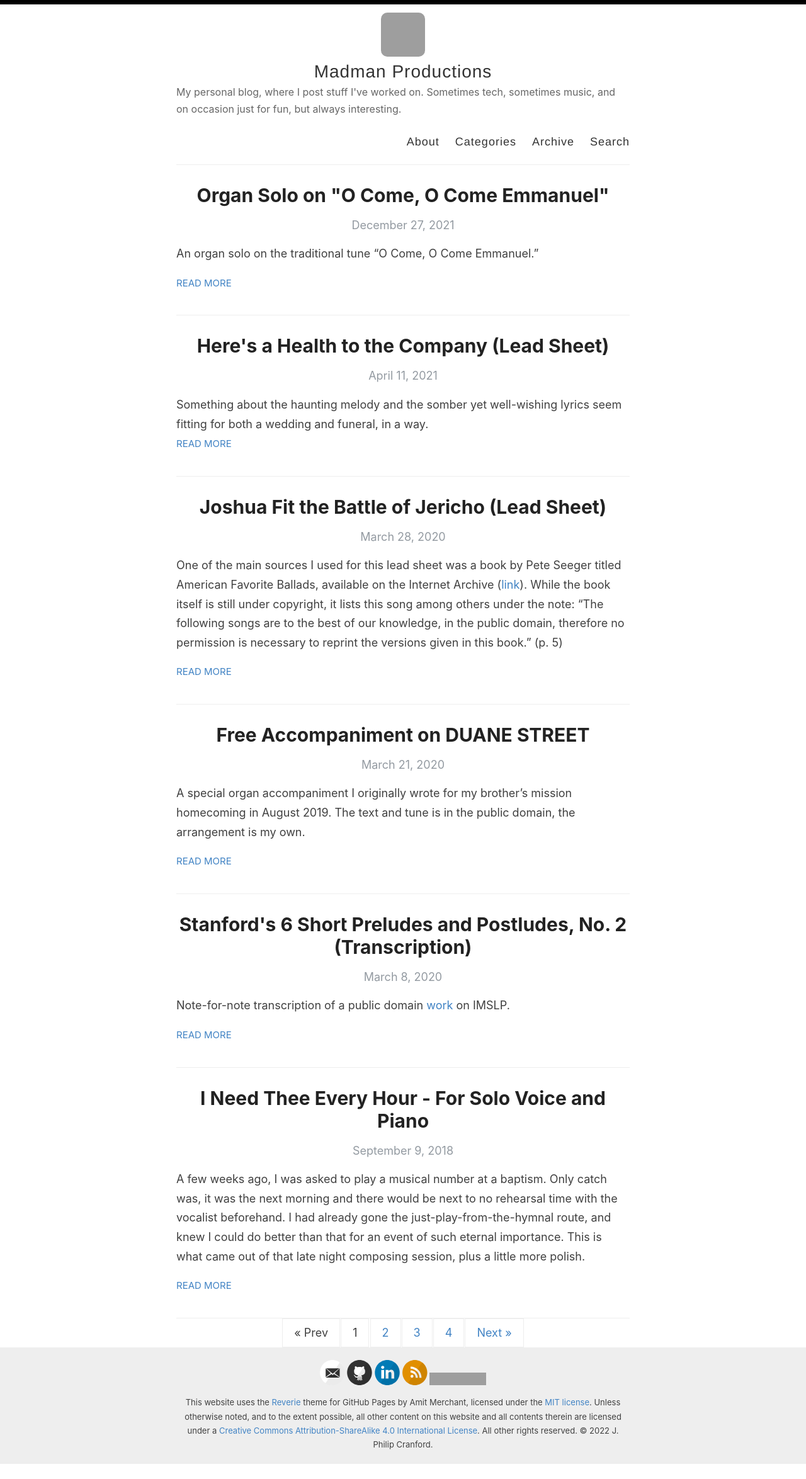
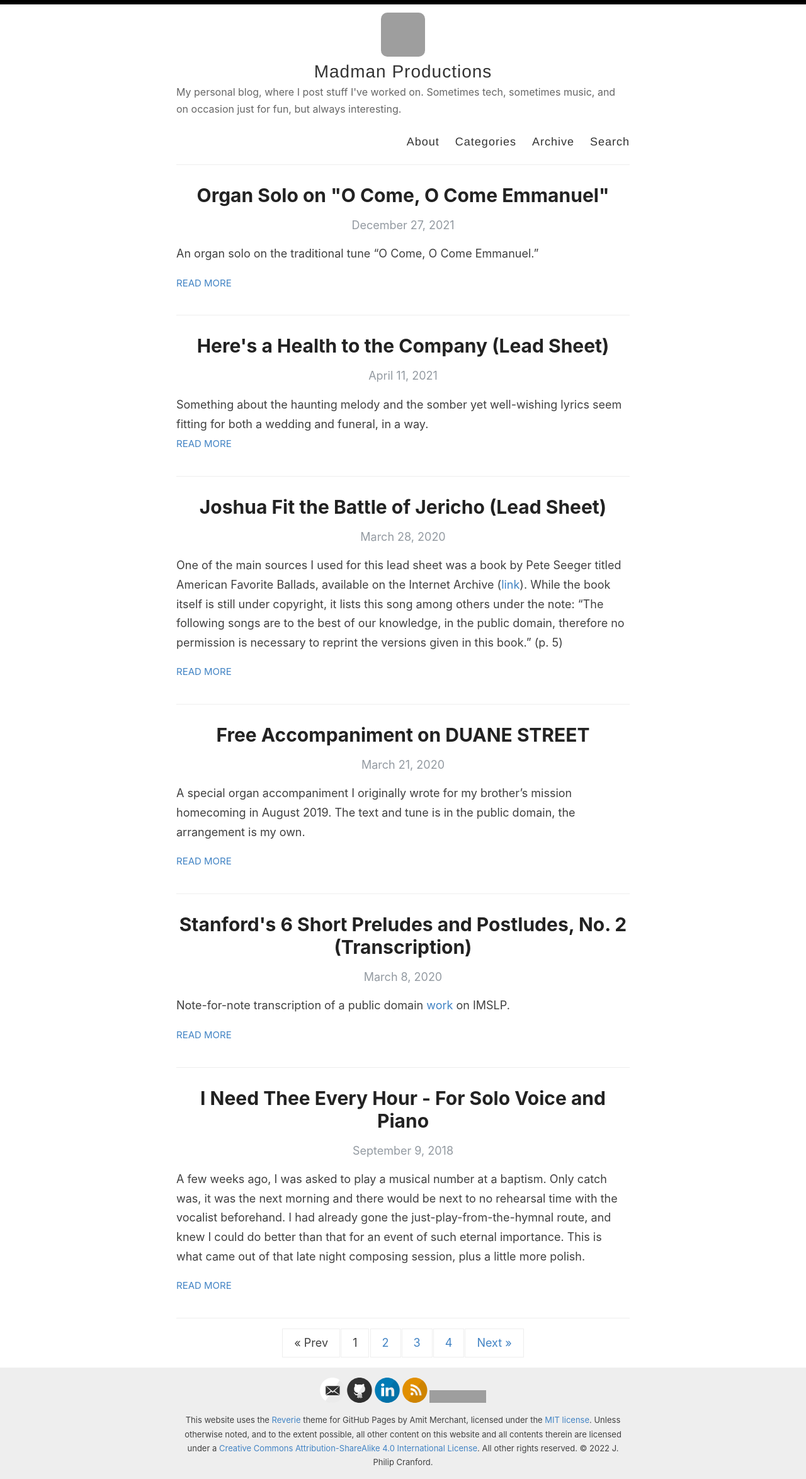
Before and after one commit to jpcranford/jpcranford.github.io, a Jekyll site: the page built from index.html, in a window 1280 px wide. Shown: the whole page at 63% size. Built offline with Jekyll 4.4.1, drawn with Linux system fonts in a browser that asks for light colours; the list of posts is cut into pages by our own code; before the commit the page ends 2325 px from its top, so only the background shows below that; grey boxes are pictures that could not be loaded.

Commit message:
Tweak spacing

```diff
--- a/assets/style.scss
+++ b/assets/style.scss
@@ -407,7 +407,7 @@ nav {
 }
 
 .wrapper-main {
-  /* padding-bottom: 200px; */
+  padding-bottom: 1rem;
 }
 
 .wrapper-footer {
@@ -419,7 +419,7 @@ nav {
 }
 
 footer {
-  padding: 20px 0;
+  padding: 1rem 0;
   text-align: center;
   font-size: small;
 }
@@ -724,6 +724,7 @@ Modules - reusable parts of our design
 
 .pagination {
   text-align: center;
+  padding-top: 1rem;
 }
 
 @media only screen and (min-width: 320px) and (max-width: 759px) {
```
